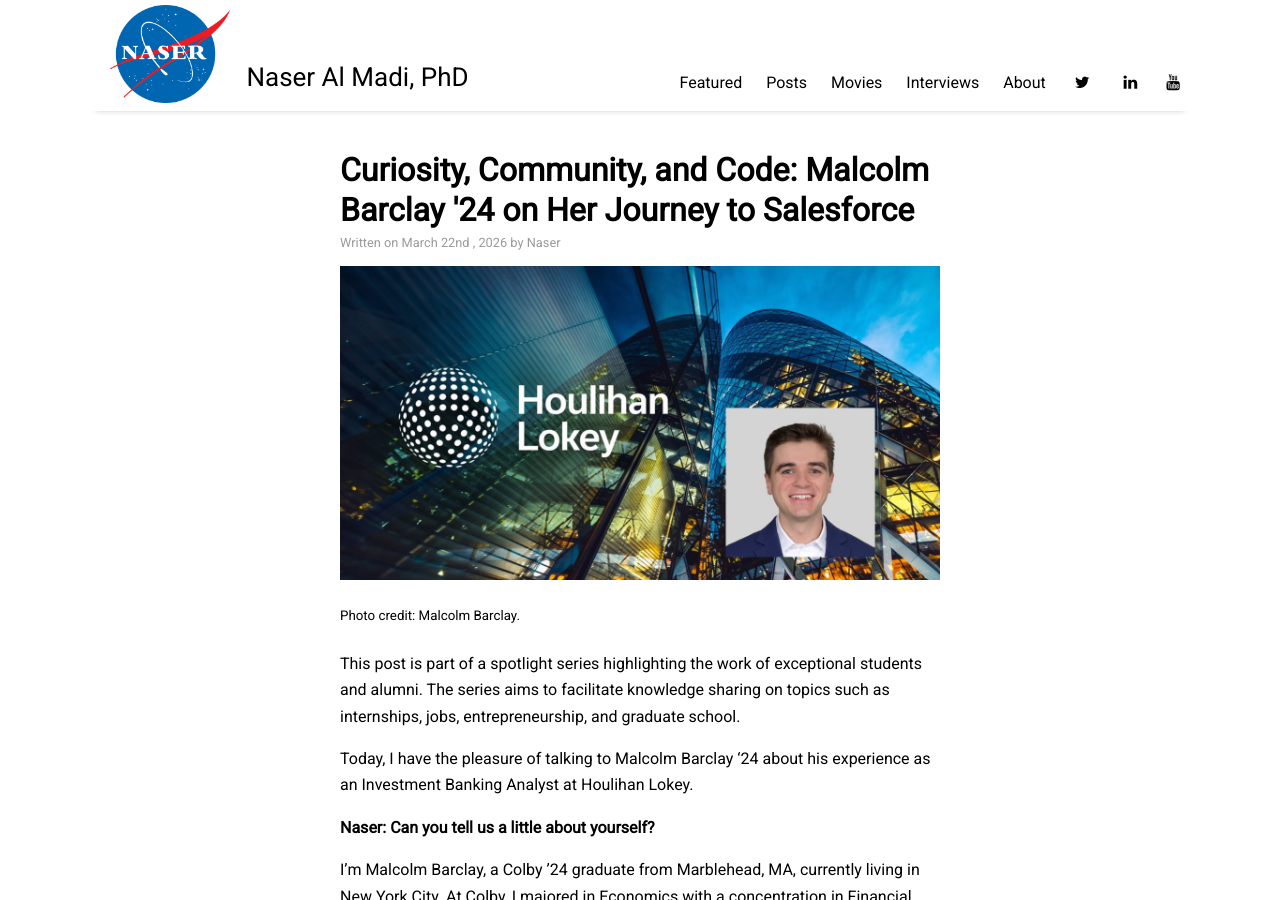
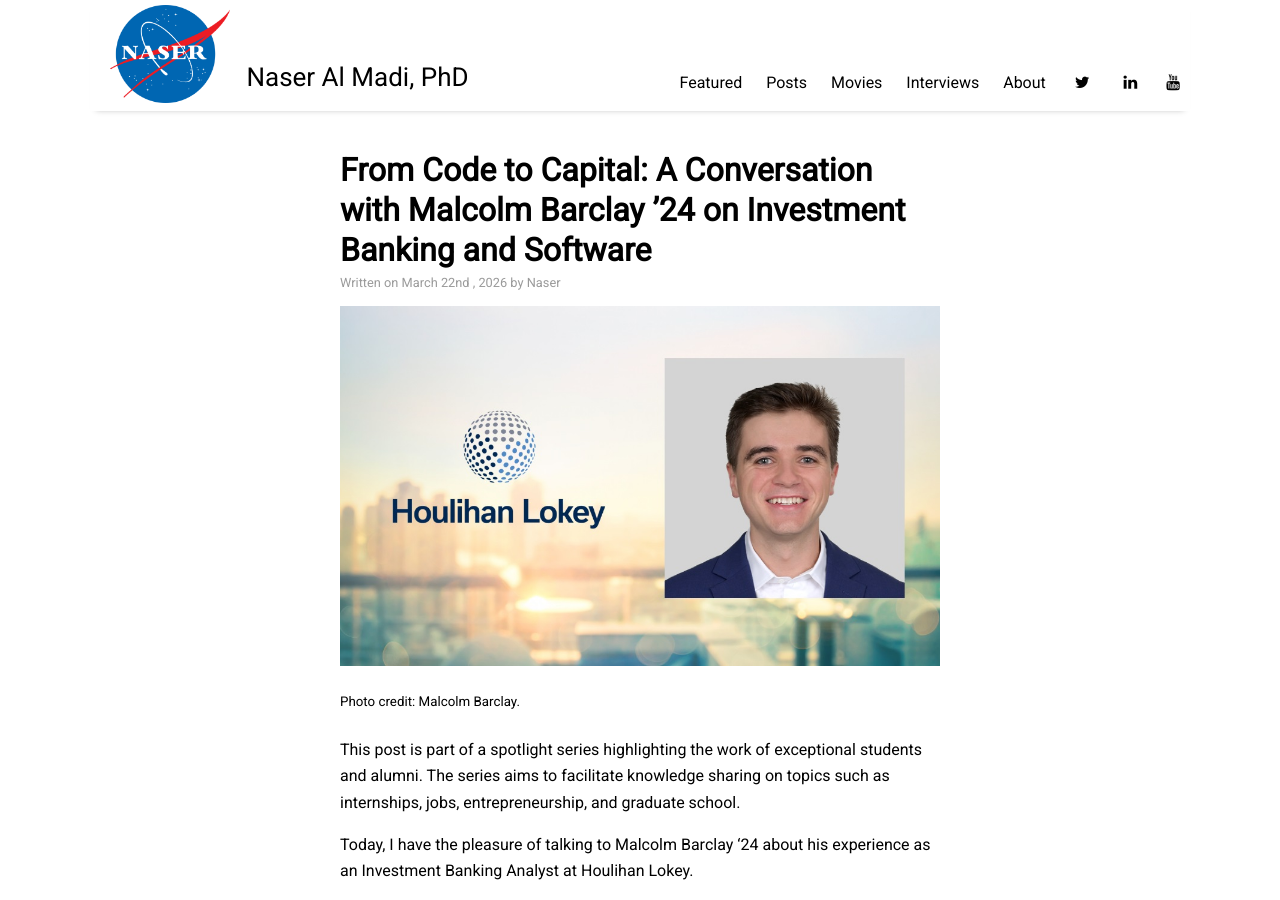
Before and after one commit to nalmadi/nalmadi.github.io, a Jekyll site: the page built from _posts/2026-03-22-student-interview-Malcolm.md, in a window 1280 px wide and 900 px high. Built offline with Jekyll 4.4.1, drawn with Linux system fonts in a browser that asks for light colours; nearby versions of some CDN libraries.

Commit message:
Update interview post title and image

```diff
--- a/_posts/2026-03-22-student-interview-Malcolm.md
+++ b/_posts/2026-03-22-student-interview-Malcolm.md
@@ -1,10 +1,10 @@
 ---
 layout: post
-title: "Curiosity, Community, and Code: Malcolm Barclay '24 on Her Journey to Salesforce"
+title: "From Code to Capital: A Conversation with Malcolm Barclay ’24 on Investment Banking and Software"
 author: "Naser"
 categories: Interview
 tags: [Interview, student]
-image: https://nalmadi.github.io/assets/img/1771961987428.jpg
+image: https://nalmadi.github.io/assets/img/Houlihan-Lokey-Malcolm.jpg
 published: true
 ---
 <meta name="image" property="og:image" content="https://nalmadi.github.io/assets/img/Tamsin.jpg">
```
